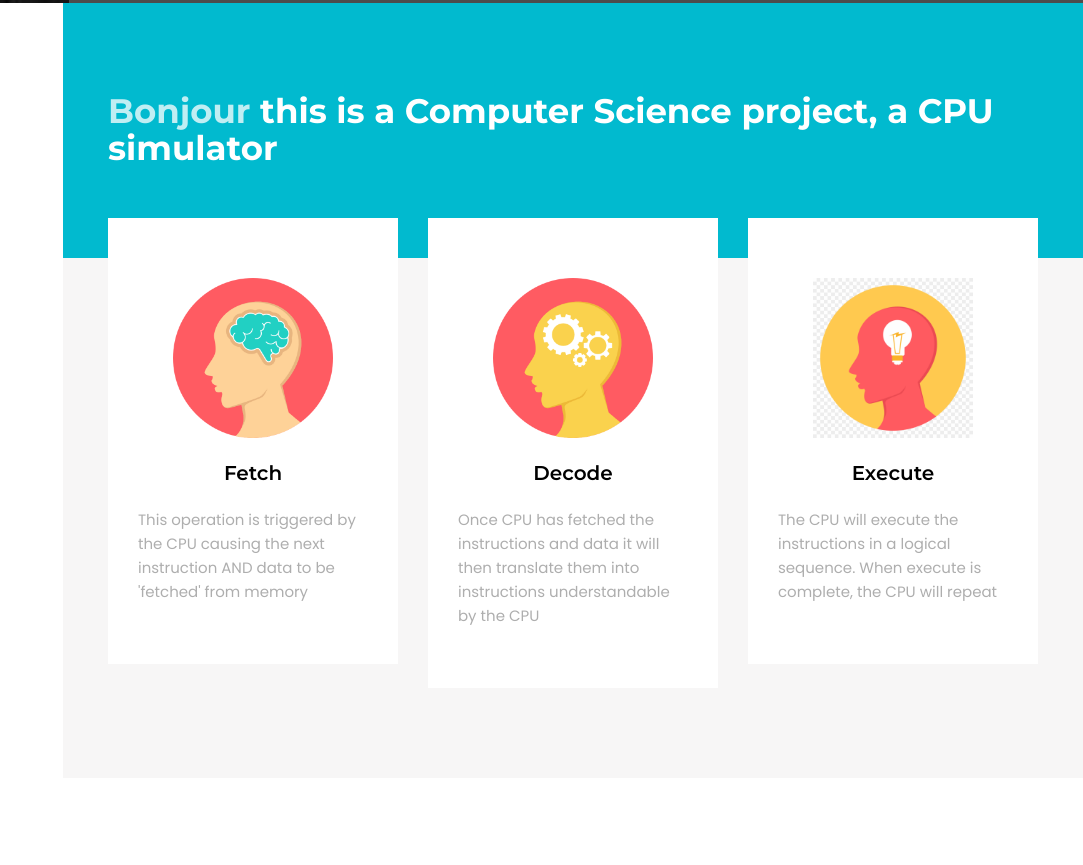
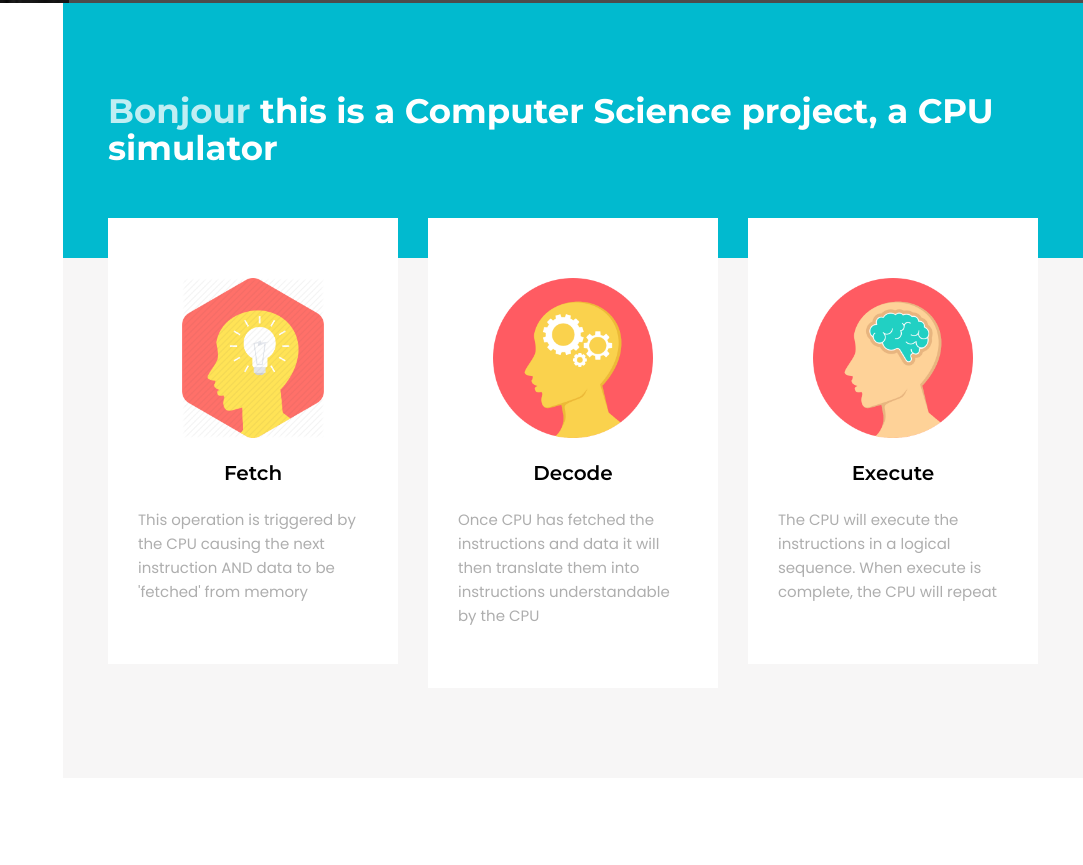
Before and after one commit to camilos-ufm/CPUsimulator, a plain HTML site: page Simulator-Frontend/Unordered/index.html in a window 1280 px wide. Shown: the part 797-1662 px from the top of the page, without its empty margins (197-1280 px from the left). Drawn offline with nearby package versions, Linux system fonts and the light colour scheme; grey boxes are pictures that could not be loaded; files whose address does not match are found by name.

Commit message:
Add image

```diff
--- a/Simulator-Frontend/Unordered/index.html
+++ b/Simulator-Frontend/Unordered/index.html
@@ -155,7 +155,7 @@
                     <div class="col-lg-4 col-md-12">
                         <div class="service-box m30">
                             <div class="process-front text-center">
-                            <img src="fetch.png" alt="" height="160px">
+                            <img src="exeee.png" alt="" height="160px">
                             <h3>Fetch</h3>
                         </div>
                             <p>This operation is triggered by the CPU causing the next instruction AND data to be 'fetched' from memory</p>
@@ -177,7 +177,7 @@
                     <div class="col-lg-4 col-md-12">
                             <div class="service-box m30">
                                     <div class="process-front text-center">
-                                    <img src="execute.png" alt="" height="160px">
+                                    <img src="fetch.png" alt="" height="160px">
                                     <h3>Execute</h3>
                                 </div>
                             <p>The CPU will execute the instructions in a logical sequence. When execute is complete, the CPU will repeat</p>
```
Also changed, not shown: Simulator-Frontend/Unordered/exeee.png (added).
